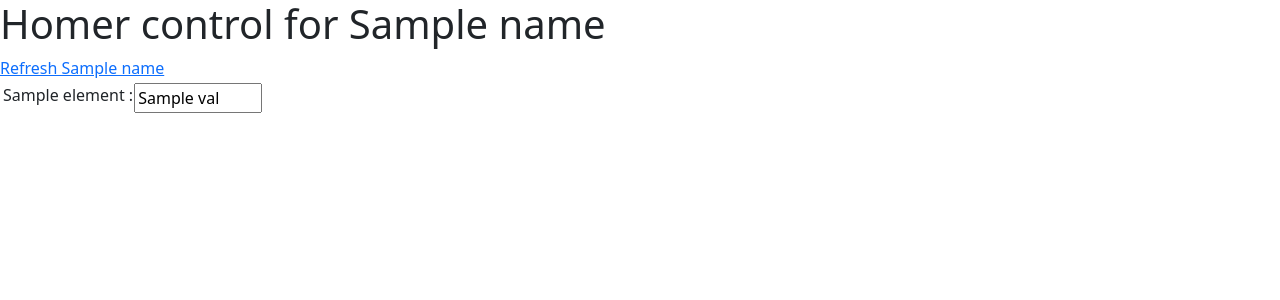
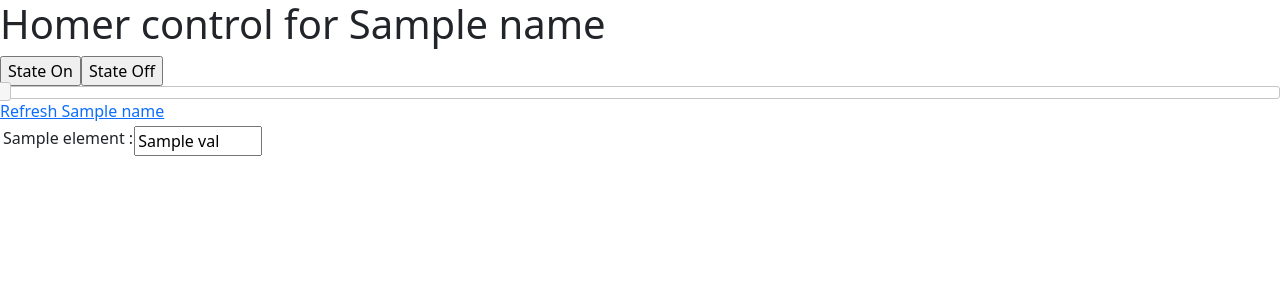
Before and after one commit to chripell/yasl, a Flask app: template homerweb/templates/control.html in a window 1280 px wide. Shown: the top 300 px of the page. Run offline with Flask 2, Linux system fonts and the light colour scheme; the template is opened without the code that fills it: most values are stand-ins (such as "Sample title", 1, 10 or a date in 2020); some libraries are stand-ins or nearby versions.

Commit message:
Made lampadina control more user friendly.

```diff
--- /dev/null
+++ b/homerweb/static/control.js
@@ -0,0 +1,29 @@
+/* eslint-env jquery */
+
+function setup_fastctrl() {
+  if ($('input#state')) {
+    $('#fastctrl').append('<input id="faston" value="State On" type="button">');
+    $('#fastctrl').on('click', '#faston', function() {
+      $('#state').val('on');
+      $('#submit_state').trigger('click');
+    });
+    $('#fastctrl').append('<input id="fastoff" value="State Off" type="button">');
+    $('#fastctrl').on('click', '#fastoff', function() {
+      $('#state').val('off');
+      $('#submit_state').trigger('click');
+    });
+  }
+  if ($('input#brightness')) {
+    $('#fastslider').slider({
+      min: 0,
+      max: 255,
+      value: $('#brightness').val(),
+      orientation: "horizontal",
+      slide: function(event, ui) {
+        $("#brightness").val(ui.value);
+      }
+    });
+  }
+}
+
+$(window).on('load', setup_fastctrl);
--- a/homerweb/templates/control.html
+++ b/homerweb/templates/control.html
@@ -5,11 +5,17 @@
     <meta name="viewport" content="width=device-width, initial-scale=1">
     <link href="https://cdn.jsdelivr.net/npm/bootstrap@5.1.3/dist/css/bootstrap.min.css" rel="stylesheet" integrity="sha384-1BmE4kWBq78iYhFldvKuhfTAU6auU8tT94WrHftjDbrCEXSU1oBoqyl2QvZ6jIW3" crossorigin="anonymous">
     <link rel="stylesheet" href="{{ url_for("static", filename="control.css") }}">
+    <link rel="stylesheet" href="//code.jquery.com/ui/1.12.1/themes/base/jquery-ui.css">
+    <script src="https://code.jquery.com/jquery-1.12.4.js"></script>
+    <script src="https://code.jquery.com/ui/1.12.1/jquery-ui.js"></script>
+    <script src="{{ url_for("static", filename="control.js") }}"></script>
     <title>Homer control for {{ name }}</title>
   </head>
   <body>
     <h1>Homer control for {{ name }}</h1>
     <script src="https://cdn.jsdelivr.net/npm/bootstrap@5.1.3/dist/js/bootstrap.bundle.min.js" integrity="sha384-ka7Sk0Gln4gmtz2MlQnikT1wXgYsOg+OMhuP+IlRH9sENBO0LRn5q+8nbTov4+1p" crossorigin="anonymous"></script>
+    <div id="fastctrl"></div>
+    <div id="fastslider"></div>
     <a href="{{ url_for('homer.control', id=id) }}">Refresh {{ name }}</a>
     <form action="{{ url_for('homer.control', id=id) }}" class="control" method="POST">
       <input type="hidden" id="id" name="id" value="{{ id }}">
@@ -19,7 +25,7 @@
       </label>
       <input type="text" id="{{ c["id"] }}" name="{{ c["id"] }}" value="{{ c["val"] }}">
       {% if c["submit"] %}
-      <input type="submit" name="action" value="{{ c["id"] }}" />
+      <input type="submit" name="action" value="{{ c["id"] }}" id="submit_{{ c["id"] }}">
       {% endif %}
       <div class="stale">
         {% if c["stale"] %}
```
